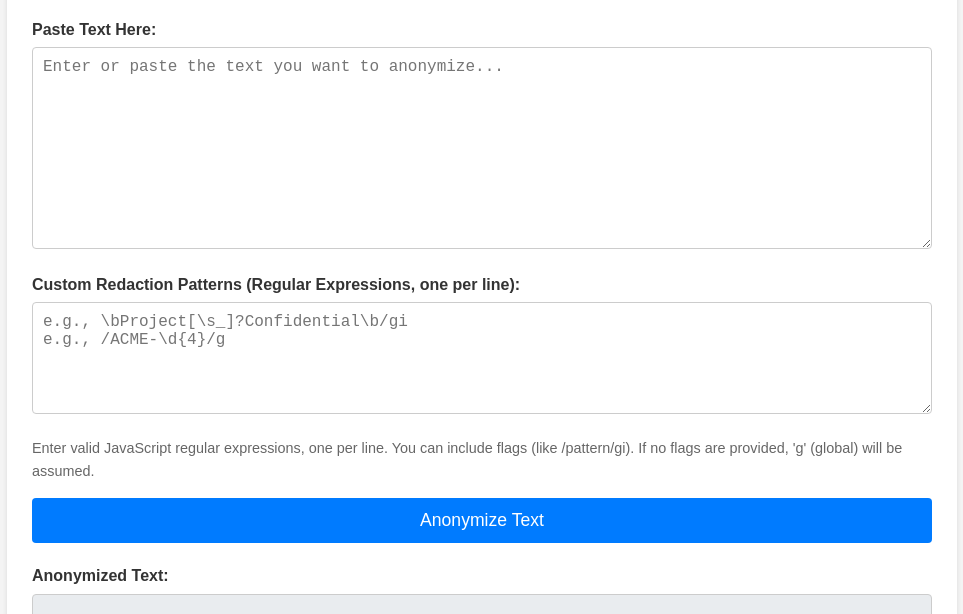
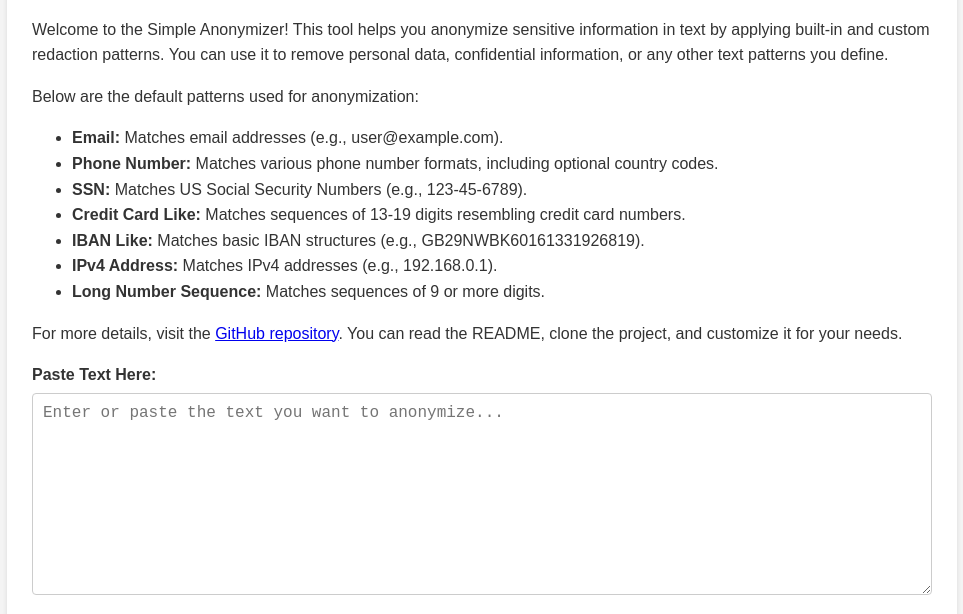
Before and after one commit to dudarev/simple-anonymizer, a plain HTML site: page index.html in a window 1280 px wide. Shown: the part 121-735 px from the top of the page, without its empty margins (158-1121 px from the left). Drawn offline with Linux system fonts and the light colour scheme.

Commit message:
Enhance description section with default anonymization patterns and GitHub link

```diff
--- a/index.html
+++ b/index.html
@@ -92,6 +92,21 @@
 
 <div class="container">
     <h1>Text Anonymizer</h1>
+
+    <div class="description">
+        <p>Welcome to the Simple Anonymizer! This tool helps you anonymize sensitive information in text by applying built-in and custom redaction patterns. You can use it to remove personal data, confidential information, or any other text patterns you define.</p>
+        <p>Below are the default patterns used for anonymization:</p>
+        <ul>
+            <li><strong>Email:</strong> Matches email addresses (e.g., user@example.com).</li>
+            <li><strong>Phone Number:</strong> Matches various phone number formats, including optional country codes.</li>
+            <li><strong>SSN:</strong> Matches US Social Security Numbers (e.g., 123-45-6789).</li>
+            <li><strong>Credit Card Like:</strong> Matches sequences of 13-19 digits resembling credit card numbers.</li>
+            <li><strong>IBAN Like:</strong> Matches basic IBAN structures (e.g., GB29NWBK60161331926819).</li>
+            <li><strong>IPv4 Address:</strong> Matches IPv4 addresses (e.g., 192.168.0.1).</li>
+            <li><strong>Long Number Sequence:</strong> Matches sequences of 9 or more digits.</li>
+        </ul>
+        <p>For more details, visit the <a href="https://github.com/dudarev/simple-anonymizer" target="_blank">GitHub repository</a>. You can read the README, clone the project, and customize it for your needs.</p>
+    </div>
 
     <div>
         <label for="inputText">Paste Text Here:</label>
```
